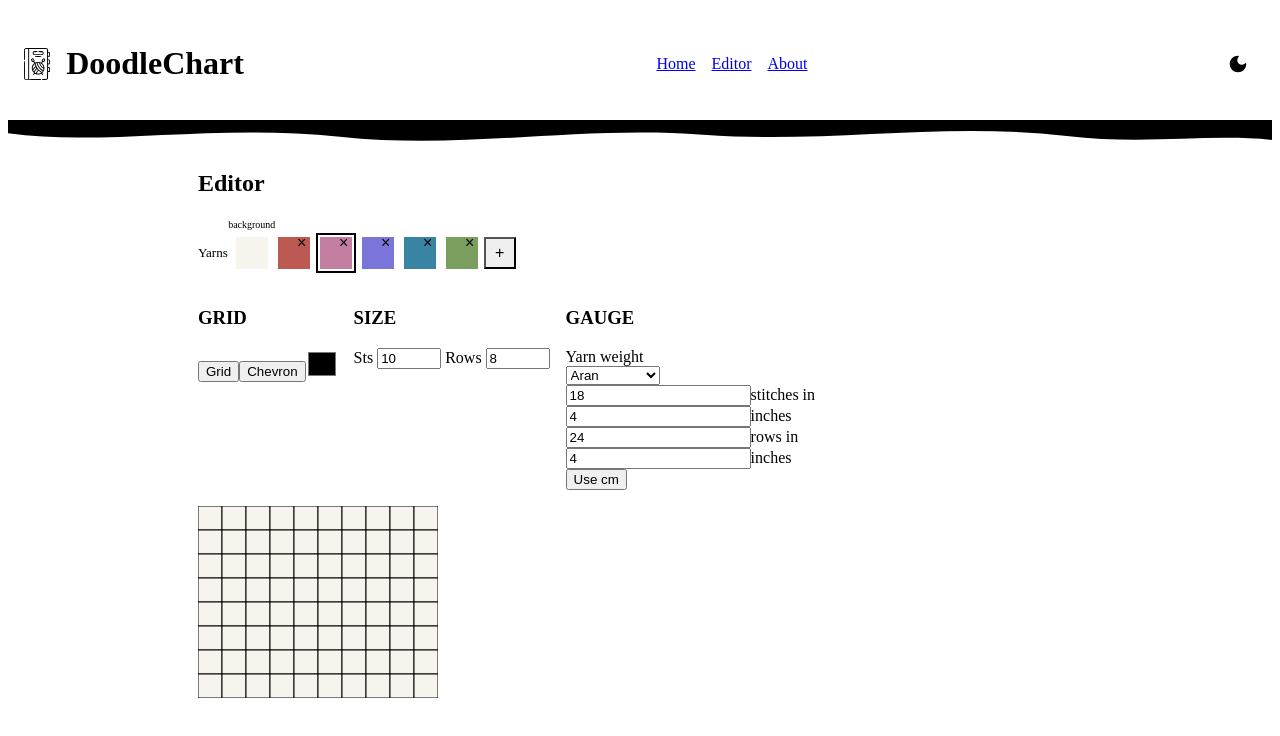
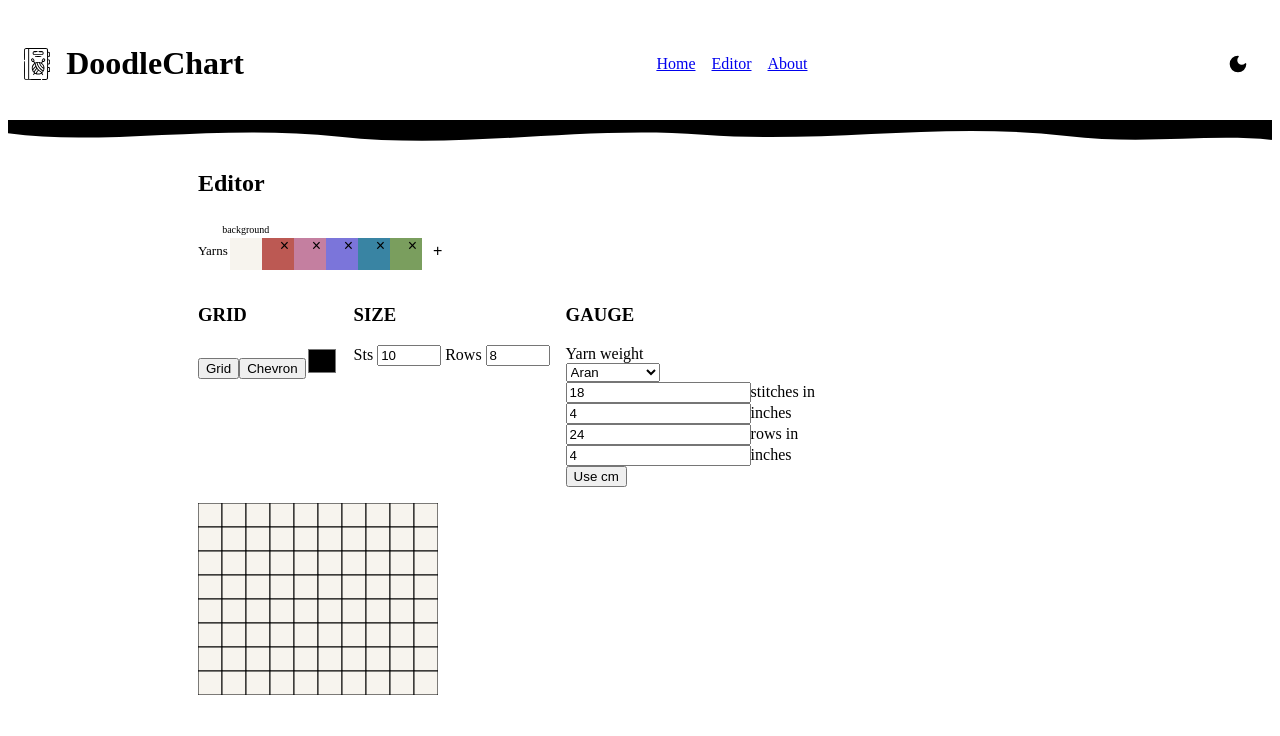
Before and after one commit to nathandallas/doodlechart, a Vue app: page /editor in a window 1280 px wide. Shown: the top 736 px of the page. Built offline with nearby package versions, Linux system fonts and the light colour scheme; the HTML template or start-up script is replaced by a standard one.

Commit message:
fixed styling on color pallette and stopped gauge input from changing to custom when updating size on preset

```diff
--- a/src/components/PalettePanel.vue
+++ b/src/components/PalettePanel.vue
@@ -48,7 +48,7 @@ function handleSwatchClick(e, i) {
 .palette {
   display: flex;
   align-items: center;
-  gap: 2px;
+
   flex-wrap: wrap;
 }
 .label {
@@ -57,23 +57,18 @@ function handleSwatchClick(e, i) {
 }
 .swatch-wrap {
   position: relative;
-  margin: 0;
-  padding: 4px;
+  margin: 5px 0 0 0;
 }
 
 .swatch-fill {
   position: absolute;
-  top: 4px;
-  left: 4px;
   width: 32px;
   height: 32px;
   pointer-events: none;
-  outline: 2px solid transparent;
-  outline-offset: 2px;
   border: 1px solid var(--text-primary);
 }
 .swatch-fill.selected {
-  outline-color: var(--text-primary);
+  border: 2px solid var(--text-primary);
 }
 .swatch {
   width: 32px;
@@ -87,20 +82,25 @@ function handleSwatchClick(e, i) {
 }
 .remove {
   position: absolute;
-  top: 0px;
-  right: 2px;
-  display: flex;
-  align-items: center;
-  justify-content: center;
+  top: -2px;
+  right: 0px;
   width: 20px;
   height: 20px;
-  padding: 0;
   font-size: 1rem;
   line-height: 1;
-  border-radius: 50%;
   background: none;
   border: none;
 }
+
+.remove:hover {
+  color: red;
+}
+
+.remove:active {
+  transform: scale(0.7);
+  color: var(--text-primary);
+}
+
 .bg-tag {
   position: absolute;
   top: -14px;
@@ -109,6 +109,11 @@ function handleSwatchClick(e, i) {
   font-size: 10px;
 }
 .add {
+  position: relative;
+  top: 0;
+  border: 1px solid var(--text-primary);
+  background: none;
+  margin: 0;
   padding: 0;
   width: 32px;
   height: 32px;
@@ -116,4 +121,12 @@ function handleSwatchClick(e, i) {
   line-height: 1rem;
   border-radius: 0;
 }
+
+.add:hover {
+  background-color: var(--grid);
+}
+
+.add:active {
+  transform: scale(0.9);
+}
 </style>
--- a/src/components/SettingsOptions/GaugeSettings.vue
+++ b/src/components/SettingsOptions/GaugeSettings.vue
@@ -48,9 +48,16 @@ watch(gaugeStitches, markCustomIfManualInput)
 watch(gaugeRows, markCustomIfManualInput)
 
 // When user updates span input, scale # of stitches accordingly
+// TODO: Handle when input goes to 0 and then is increased to a positive number
+// TODO: Handle error when increasing rows and then switching to a different yarn weight
+//       and back, sometimes the numbers don't update correctly
 function scaleStitchCountToSpan(countRef, newSpan, oldSpan) {
   if (!oldSpan) return
+  applyingPreset = true
   countRef.value = Math.round(countRef.value * (newSpan / oldSpan) * 10) / 10
+  nextTick(() => {
+    applyingPreset = false
+  })
 }
 
 watch(gaugeStitchSpan, (newSpan, oldSpan) => {
```
Also changed, not shown: 1 other file (tests, documents, lock files or other folders).
